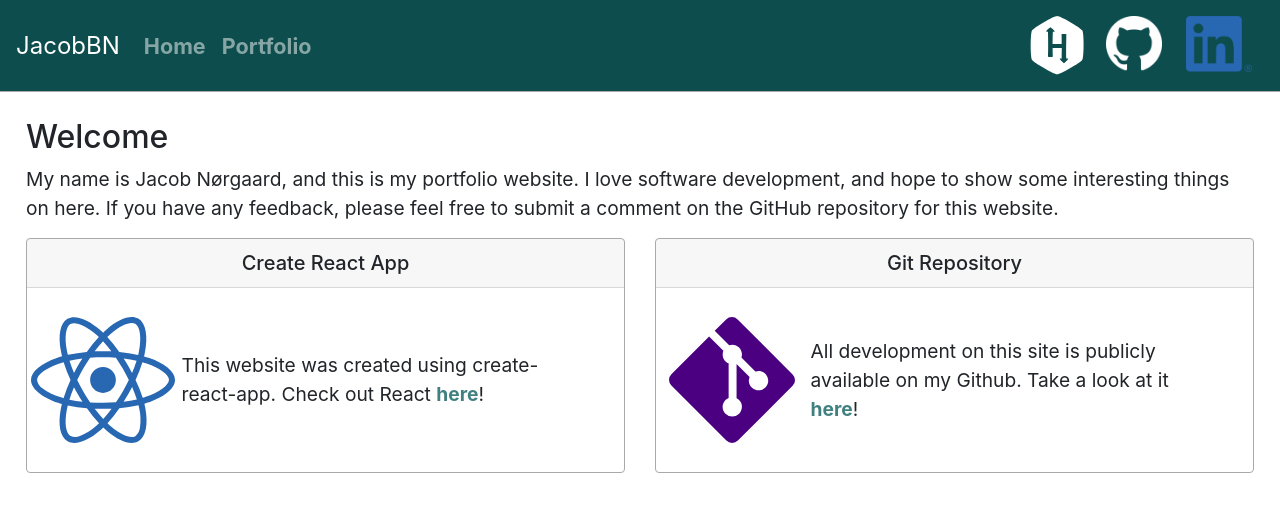
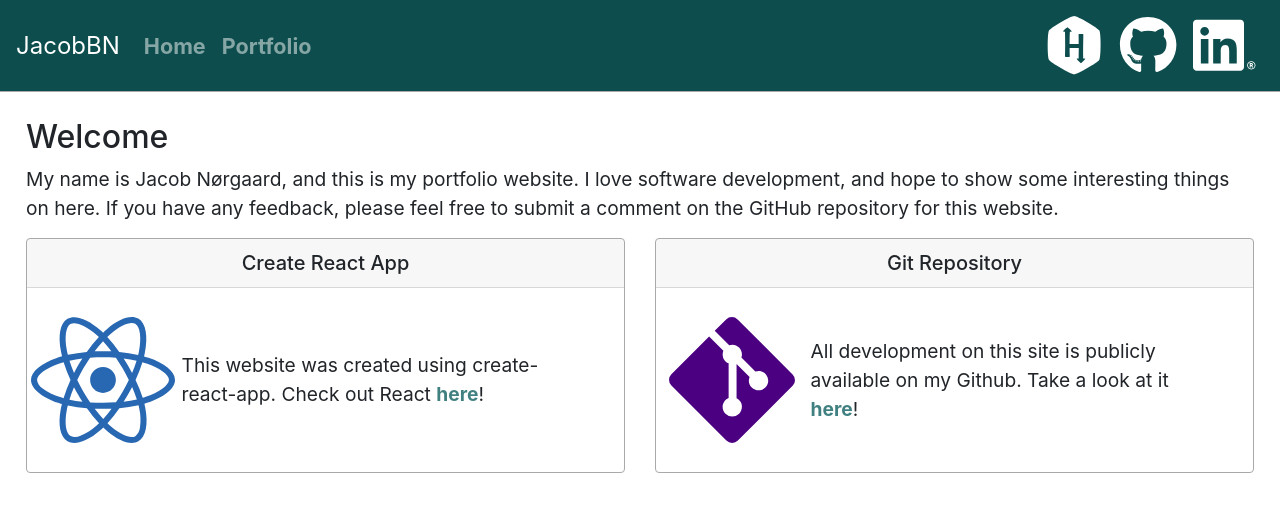
Before and after one commit to JacobBN/React-Portfolio-App, a React (Create React App) app: page / in a window 1280 px wide. Shown: the top 512 px of the page. Built offline with nearby package versions, Linux system fonts and the light colour scheme.

Commit message:
Updated NavBar social icons

```diff
--- a/package.json
+++ b/package.json
@@ -5,6 +5,7 @@
   "dependencies": {
     "@fortawesome/fontawesome-svg-core": "^1.2.19",
     "@fortawesome/free-brands-svg-icons": "^5.9.0",
+    "@fortawesome/free-regular-svg-icons": "^5.9.0",
     "@fortawesome/free-solid-svg-icons": "^5.9.0",
     "@fortawesome/react-fontawesome": "^0.1.4",
     "bootstrap": "^4.3.1",
--- a/src/components/NavBar.js
+++ b/src/components/NavBar.js
@@ -2,10 +2,9 @@ import React from 'react';
 import Navbar from 'react-bootstrap/Navbar';
 import Nav from 'react-bootstrap/Nav';
 import { FontAwesomeIcon } from '@fortawesome/react-fontawesome';
-import { faHackerrank } from '@fortawesome/free-brands-svg-icons';
+import { faHackerrank, faGithub, faLinkedin } from '@fortawesome/free-brands-svg-icons';
+import { faRegistered } from '@fortawesome/free-regular-svg-icons';
 import './style/NavBar.css';
-const github = require('../assets/GitHub-Mark/PNG/GitHub-Mark-Light-64px.png');
-const linkedin = require('../assets/LinkedIn-Logos/LI-In-Bug.png');
 
 function NavBar() {
   return (
@@ -23,10 +22,11 @@ function NavBar() {
             <FontAwesomeIcon icon={faHackerrank} color="white" className="social-icon"/>
           </Nav.Link>
           <Nav.Link href="https://github.com/JacobBN" target="_blank">
-            <img alt="GitHub" src={github}/>
+            <FontAwesomeIcon icon={faGithub} color="white" className="social-icon"/>
           </Nav.Link>
           <Nav.Link href="https://www.linkedin.com/in/jacobbn" target="_blank">
-            <img alt="LinkedIn" src={linkedin}/>
+            <FontAwesomeIcon icon={faLinkedin} color="white" className="social-icon"/>
+            <FontAwesomeIcon icon={faRegistered} color="white" className="registered"/>
           </Nav.Link>
         </Nav>
       </Navbar>
--- a/src/components/style/NavBar.css
+++ b/src/components/style/NavBar.css
@@ -18,3 +18,8 @@
 .social-icon {
   font-size: 2.7em;
 }
+.registered {
+  margin-left: 3px;
+  margin-bottom: -2px;
+  font-size: 0.4em;
+}
```
Also changed, not shown: 1 other file (tests, documents, lock files or other folders).
